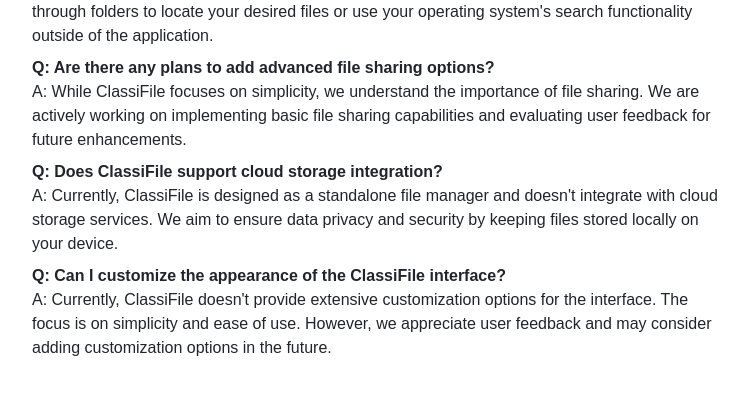
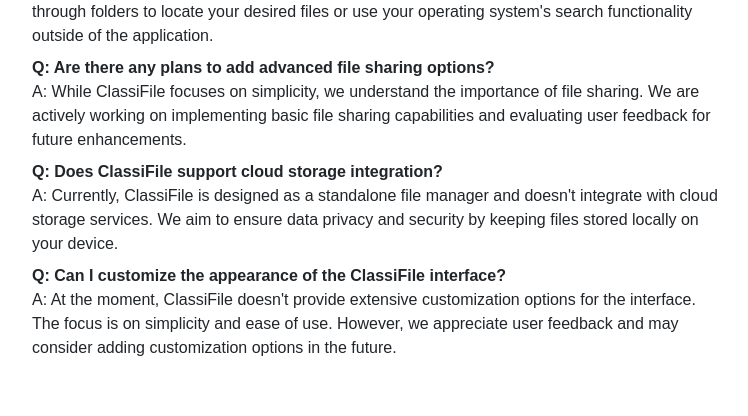
Before and after one commit to rawyhany/TB2_ClassiFile, a Flask app: page /faq in a window 1280 px wide. Shown: the part 518-934 px from the top of the page, without its empty margins (73-821 px from the left). Run offline with Flask 3, Linux system fonts and the light colour scheme; some libraries are stand-ins or nearby versions.

Commit message:
FAQ Update

```diff
--- a/classifile/templates/faq.html
+++ b/classifile/templates/faq.html
@@ -31,7 +31,7 @@
             <dd>A: Currently, ClassiFile is designed as a standalone file manager and doesn't integrate with cloud storage services. We aim to ensure data privacy and security by keeping files stored locally on your device.</dd>
 
             <dt>Q: Can I customize the appearance of the ClassiFile interface?</dt>
-            <dd>A: Currently, ClassiFile doesn't provide extensive customization options for the interface. The focus is on simplicity and ease of use. However, we appreciate user feedback and may consider adding customization options in the future.</dd>
+            <dd>A: At the moment, ClassiFile doesn't provide extensive customization options for the interface. The focus is on simplicity and ease of use. However, we appreciate user feedback and may consider adding customization options in the future.</dd>
 
 
         </dl>
```
